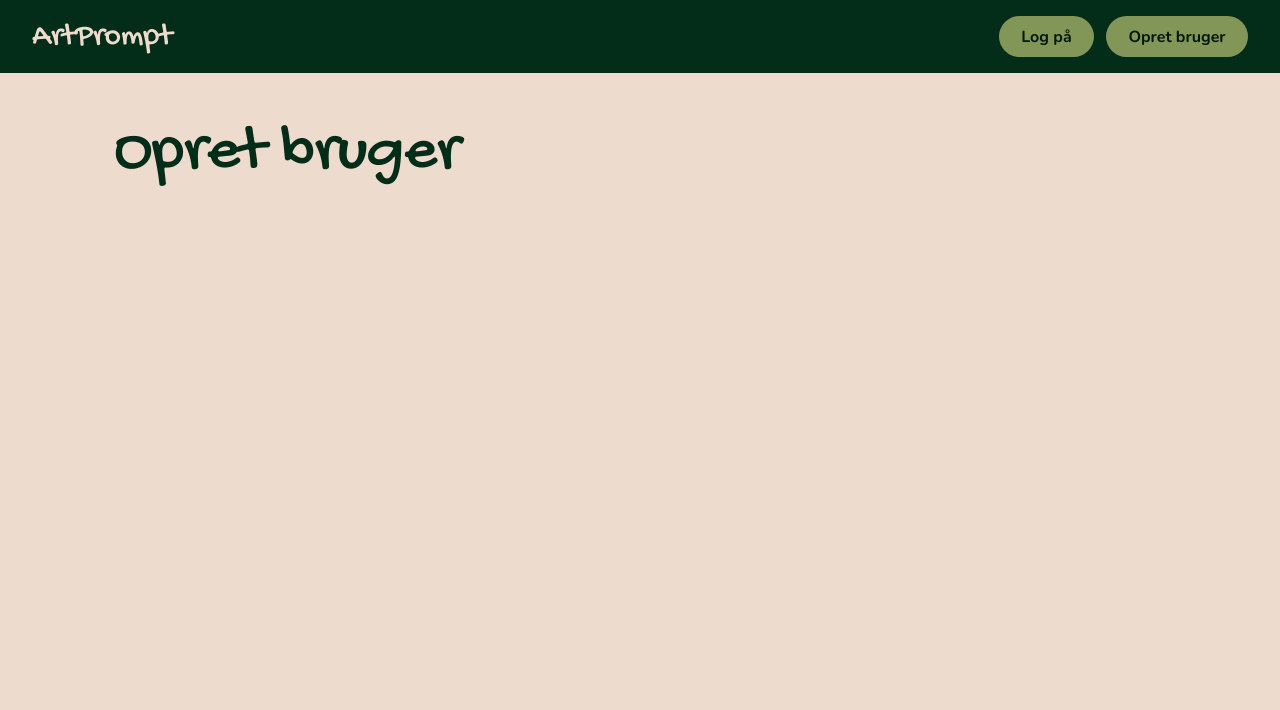
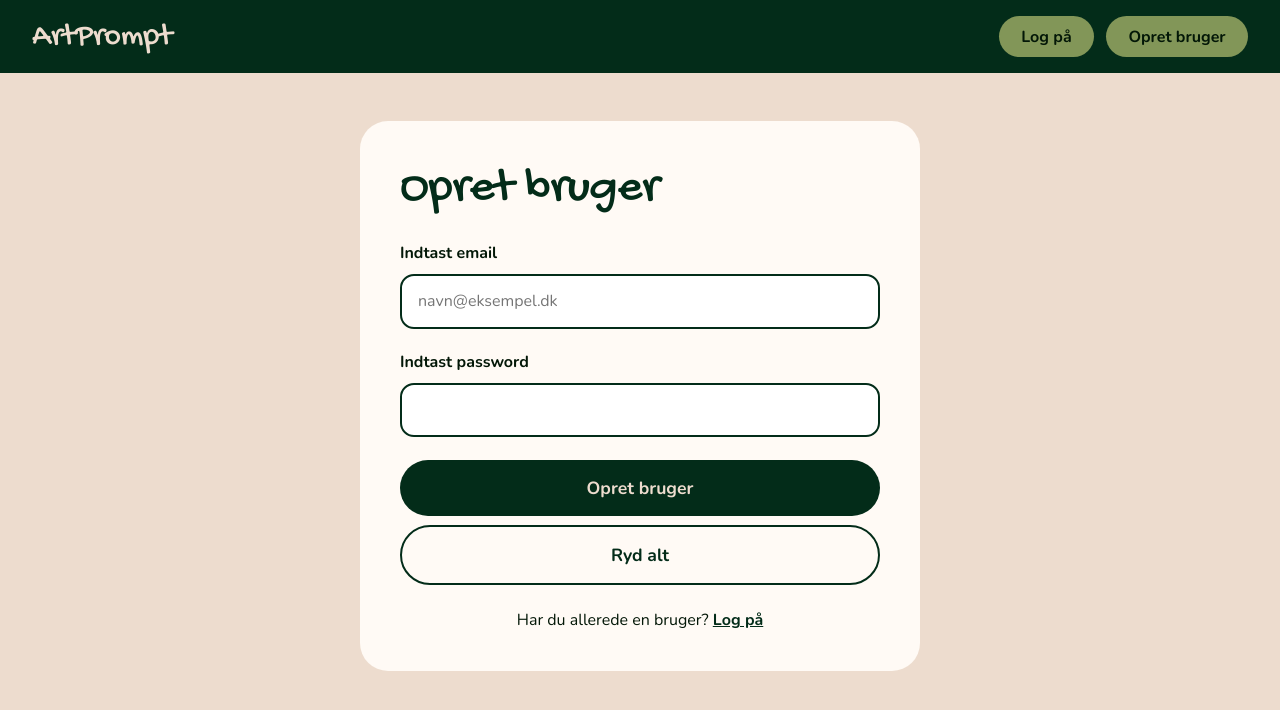
Before and after one commit to stinetorndal/artprompt-frontend, a React (Vite) app: page /register in a window 1280 px wide. Shown: the top 710 px of the page. Built offline with nearby package versions, Linux system fonts and the light colour scheme.

Commit message:
Add RegisterPage and use Hetzner backend

```diff
--- a/src/api/config.js
+++ b/src/api/config.js
@@ -1,2 +1,2 @@
 // Adressen til backend. Under udvikling kører backenden lokalt på port 7070
-export const BASE_URL = "http://localhost:7070/api/v1";
+export const BASE_URL = "https://torndalchristensen.dk/api/v1";
--- a/src/pages/RegisterPage.jsx
+++ b/src/pages/RegisterPage.jsx
@@ -1,11 +1,27 @@
+import { useNavigate, Link } from "react-router"
+import facade from "../api/apiFacade"
+import AuthForm from "../components/forms/AuthForm"
 
+// Side, hvor brugeren registrerer sig.
+// AuthForm står for formularen. Siden bestemmer kun, hvad der sker ved oprettelse
 function RegisterPage() {
+    const navigate = useNavigate();
+
+    async function handleRegister(email, password) {
+        await facade.register(email, password)
+        await facade.login(email, password);
+        navigate("/profile")
+    }
+
     return (
         <main>
-            <h1>Opret bruger</h1>
+            <AuthForm title="Opret bruger" buttonText="Opret bruger" onSubmit={handleRegister}>
+                <p className="form-footer">
+                    Har du allerede en bruger? <Link to="/login">Log på</Link>
+                </p>
+            </AuthForm>
         </main>
     )
 }
 
-
 export default RegisterPage
```
